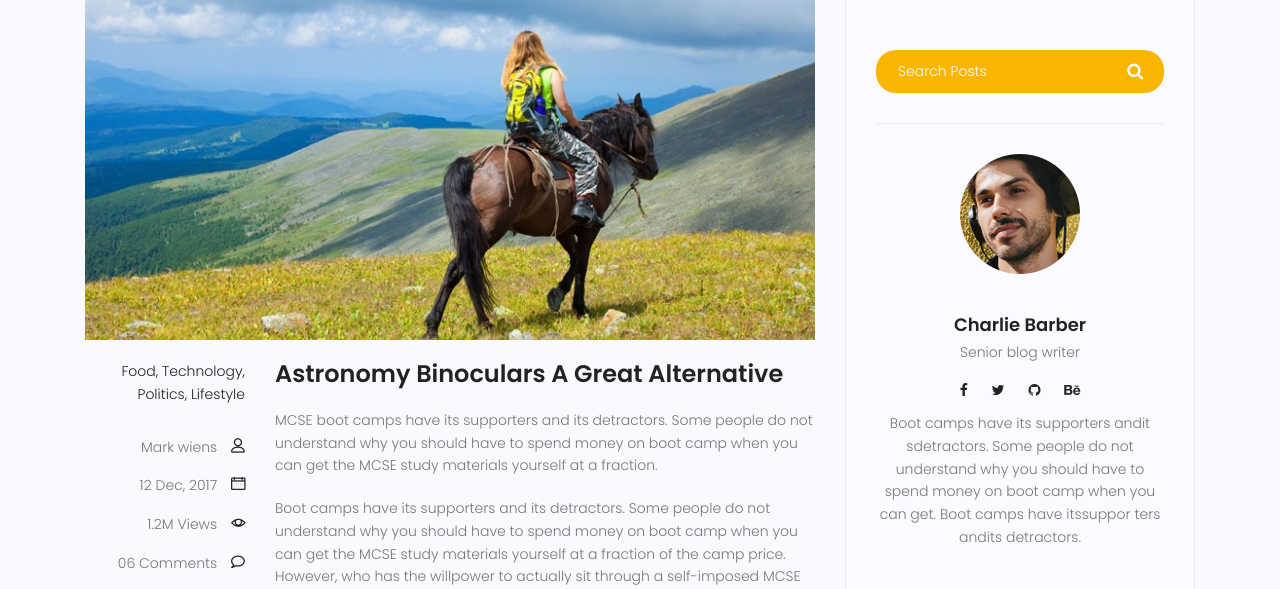
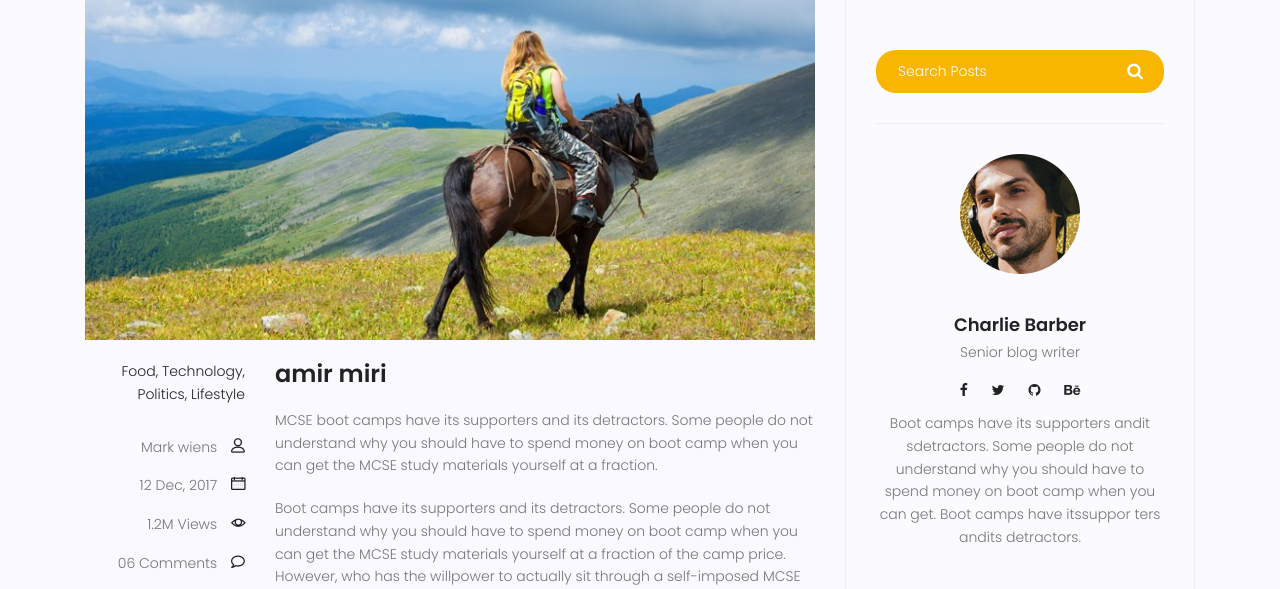
Before and after one commit to amirmiree/mysite, a Django app: page /blog/single/ in a window 1280 px wide. Shown: the part 421-1010 px from the top of the page. Run offline with Django 5.2, Linux system fonts and the light colour scheme; some libraries are stand-ins or nearby versions.

Commit message:
dynamic text in blog use context
use the {{}} format of template tags and context by dictionary format

```diff
--- a/blog/views.py
+++ b/blog/views.py
@@ -5,4 +5,5 @@ def index_blog_html(request):
     return render(request  ,"blog/blog-home.html" )
 
 def index_blog_single(request):
-    return render(request ,"blog/blog-single.html" )
+    context = {"name": "amir", "lastname": "miri"}
+    return render(request ,"blog/blog-single.html", context )
--- a/templates/blog/blog-single.html
+++ b/templates/blog/blog-single.html
@@ -55,7 +55,8 @@
 						</div>
 					</div>
 					<div class="col-lg-9 col-md-9">
-						<h3 class="mt-20 mb-20">Astronomy Binoculars A Great Alternative</h3>
+						<!-- Astronomy Binoculars A Great Alternative -->
+						<h3 class="mt-20 mb-20">{{name}} {{lastname}}</h3>
 						<p class="excert">
 							MCSE boot camps have its supporters and its detractors. Some people do not understand why
 							you should have to spend money on boot camp when you can get the MCSE study materials
```
